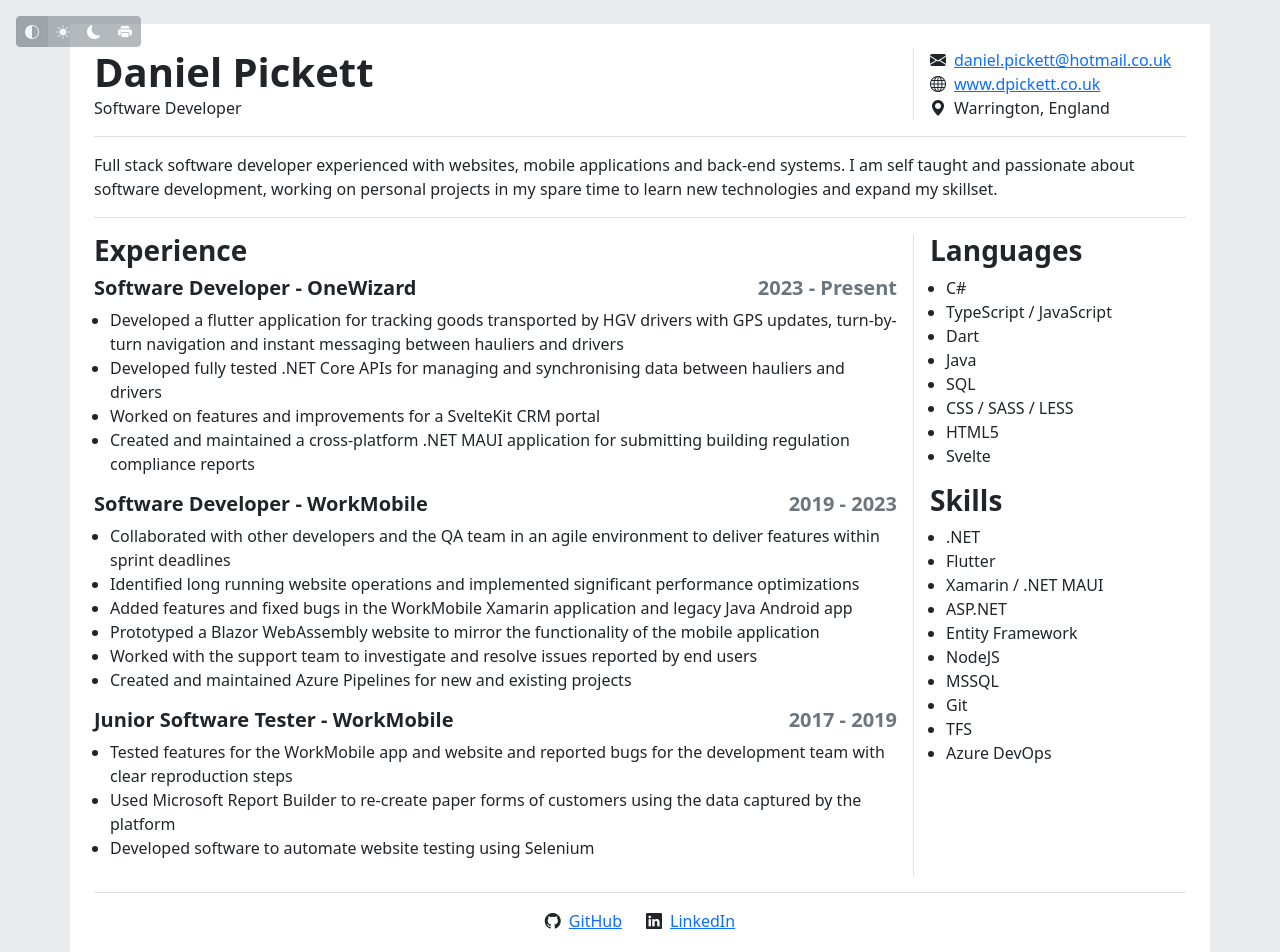
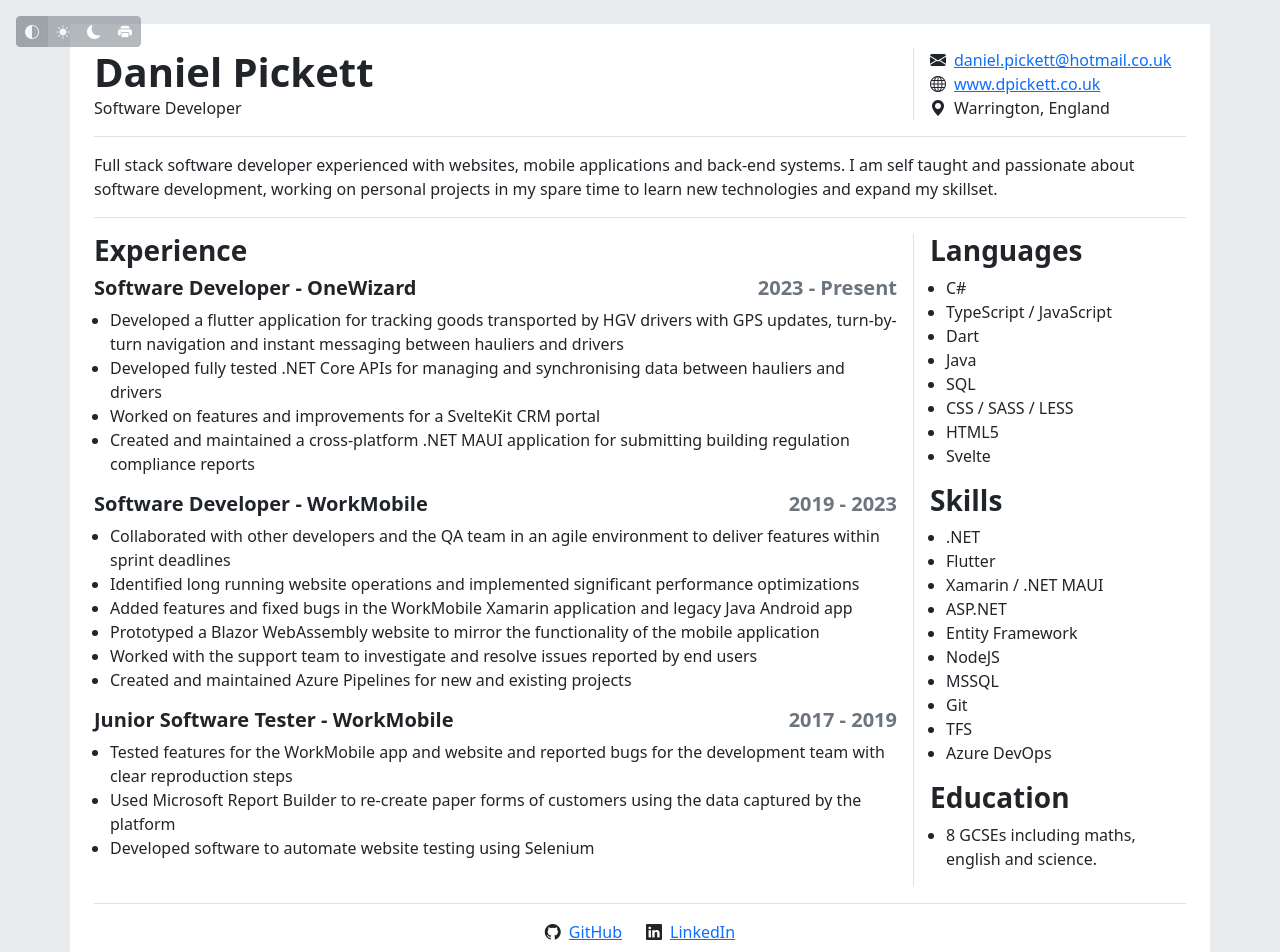
Before and after one commit to dan3988/cv, a SvelteKit app: page / in a window 1280 px wide. Shown: the top 952 px of the page. Built offline with nearby package versions, Linux system fonts and the light colour scheme.

Commit message:
Added education section

```diff
--- a/src/lib/data.json
+++ b/src/lib/data.json
@@ -40,6 +40,9 @@
 			"Git",
 			"TFS",
 			"Azure DevOps"
+		],
+		"Education": [
+			"8 GCSEs including maths, english and science."
 		]
 	},
 	"experience": [
--- a/src/routes/+page.svelte
+++ b/src/routes/+page.svelte
@@ -7,8 +7,22 @@
 	import Link from "$lib/Link.svelte";
 
 	const { preference } = theme;
-	const { name, profession, email, photo, website, location, socials, summary, experience, skills } = data;
+	const {
+		name,
+		profession,
+		email,
+		photo,
+		website,
+		location,
+		socials = [],
+		summary,
+		experience = [],
+		skills,
+	} = data;
+
+	const skillEntries = $derived(Object.entries(skills ?? {}));
 </script>
+
 <svelte:head>
 	<title>{profession ? `${name} | ${profession}` : name}</title>
 </svelte:head>
@@ -26,7 +40,11 @@
 			<div class="cv-box justify-content-center">
 				<div class="flex-row gap-2 align-items-center">
 					{#if photo}
-						<img class="profile-photo border rounded-circle" src={photo} alt="Profile" />
+						<img
+							class="profile-photo border rounded-circle"
+							src={photo}
+							alt="Profile"
+						/>
 					{/if}
 					<div>
 						<h1 class="m-0">{name}</h1>
@@ -67,7 +85,7 @@
 				{/each}
 			</div>
 			<div class="cv-box">
-				{#each Object.entries(skills) as [group, skillList]}
+				{#each skillEntries as [group, skillList]}
 					<h3>{group}</h3>
 					<ul class="bullet-list">
 						{#each skillList as skill}
@@ -77,7 +95,7 @@
 				{/each}
 			</div>
 		</div>
-		{#if socials && socials.length}
+		{#if socials.length}
 			<div class="cv-box flex-row socials gap-4 justify-content-center">
 				{#each socials as { icon, title, href }}
 					<Link {href} {icon} {title} target="_blank">
@@ -160,7 +178,7 @@
 		top: 0;
 		left: 0;
 		margin: 1em;
-		transition: opacity ease-in-out .15s;
+		transition: opacity ease-in-out 0.15s;
 
 		&:not(:hover) {
 			opacity: 0.5;
```
